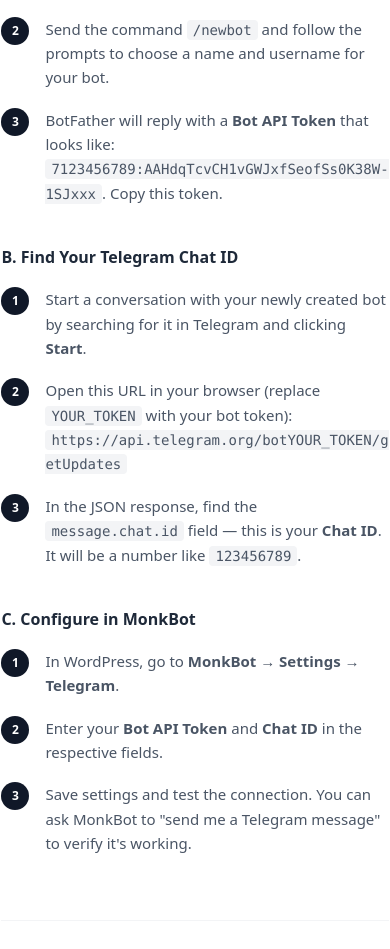
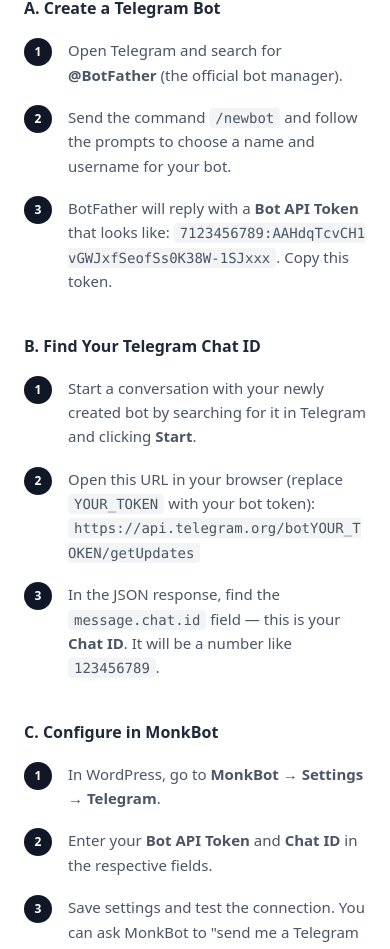
Before and after one commit to prakharbha/monkbot, a Next.js app: page /resources in a window 390 px wide. Shown: the part 2320-3269 px from the top of the page. Built offline with nearby package versions, Linux system fonts and the light colour scheme; no server answers.

Commit message:
fix(site): resolve mobile viewport scaling and padding issues on resources page

```diff
--- a/app/(site)/resources/page.tsx
+++ b/app/(site)/resources/page.tsx
@@ -58,7 +58,7 @@
                 steps: [
                     <>Open Telegram and search for <strong>@BotFather</strong> (the official bot manager).</>,
                     <>Send the command <code className="bg-gray-100 px-1.5 py-0.5 rounded text-sm font-mono">/newbot</code> and follow the prompts to choose a name and username for your bot.</>,
-                    <>BotFather will reply with a <strong>Bot API Token</strong> that looks like: <code className="bg-gray-100 px-1.5 py-0.5 rounded text-sm font-mono">7123456789:AAHdqTcvCH1vGWJxfSeofSs0K38W-1SJxxx</code>. Copy this token.</>,
+                    <>BotFather will reply with a <strong>Bot API Token</strong> that looks like: <code className="bg-gray-100 px-1.5 py-0.5 rounded text-sm font-mono break-all">7123456789:AAHdqTcvCH1vGWJxfSeofSs0K38W-1SJxxx</code>. Copy this token.</>,
                 ]
             },
             {
@@ -89,9 +89,9 @@
 
 export default function ResourcesPage() {
     return (
-        <div className="min-h-screen bg-white">
+        <div className="min-h-screen bg-white w-full overflow-x-hidden">
             {/* Header */}
-            <section className="bg-gray-50 border-b border-gray-200 py-16 px-4 md:px-6">
+            <section className="bg-gray-50 border-b border-gray-200 py-16 px-6 md:px-8">
                 <div className="max-w-3xl mx-auto">
                     <div className="inline-flex items-center gap-2 px-3 py-1 rounded-full border border-gray-200 bg-white shadow-sm mb-6 text-sm font-medium text-gray-600">
                         <span className="w-2 h-2 rounded-full bg-blue-500 animate-pulse" />
@@ -107,7 +107,7 @@
             </section>
 
             {/* Steps */}
-            <section className="max-w-3xl mx-auto px-4 md:px-6 py-16 space-y-16">
+            <section className="max-w-3xl mx-auto px-6 md:px-8 py-16 space-y-16">
 
                 {steps.map((section) => {
                     const c = colorMap[section.color];
```
